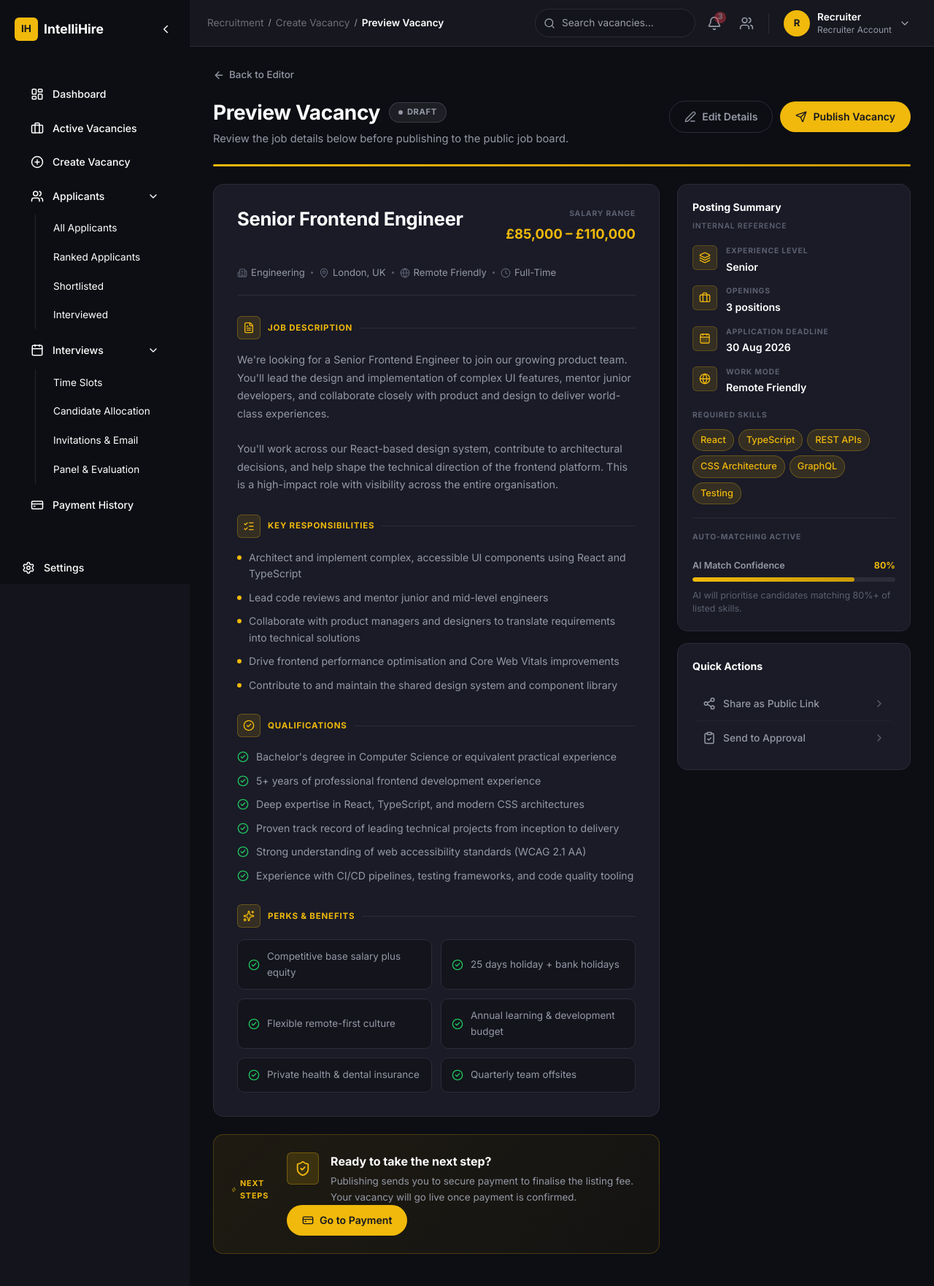
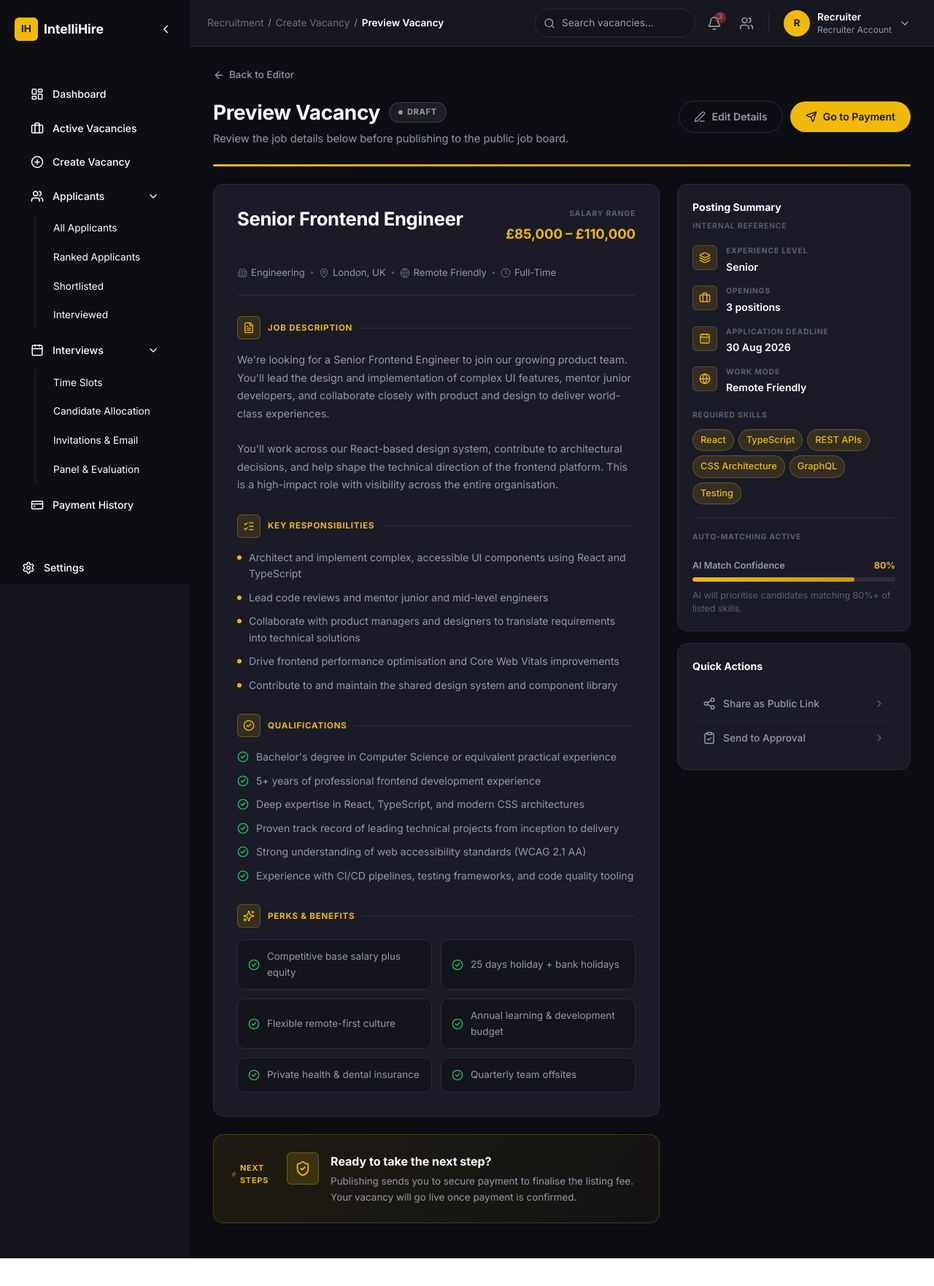
Before and after one commit to IntelliHire-project/Source-code, a React (Create React App) app in the folder frontend/: page /recruiter/vacancy-preview in a window 1280 px wide. Shown: the top 1762 px of the page at 73% size. After the commit the page ends 1724 px from the top, so only its background shows below. Built offline with nearby package versions, Linux system fonts and the light colour scheme.

Commit message:
refactor: update button label and remove unused CreditCard import in PreviewVacancyPage

```diff
--- a/frontend/src/pages/recruiter/PreviewVacancy/PreviewVacancyPage.jsx
+++ b/frontend/src/pages/recruiter/PreviewVacancy/PreviewVacancyPage.jsx
@@ -12,7 +12,6 @@ import {
   ListChecks,
   CheckCircle2,
   ShieldCheck,
-  CreditCard,
   Share2,
   ClipboardCheck,
   ChevronRight,
@@ -189,7 +188,7 @@ function PreviewVacancyPage() {
               </button>
               <button type="button" className="btn btn-primary">
                 <Send size={16} />
-                Publish Vacancy
+                Go to Payment
               </button>
             </div>
           </div>
@@ -292,10 +291,6 @@ function PreviewVacancyPage() {
                     </p>
                   </div>
                 </div>
-                <button type="button" className="btn btn-primary pv-cta-btn">
-                  <CreditCard size={16} />
-                  Go to Payment
-                </button>
               </InsightPanel>
             </div>
 
```
